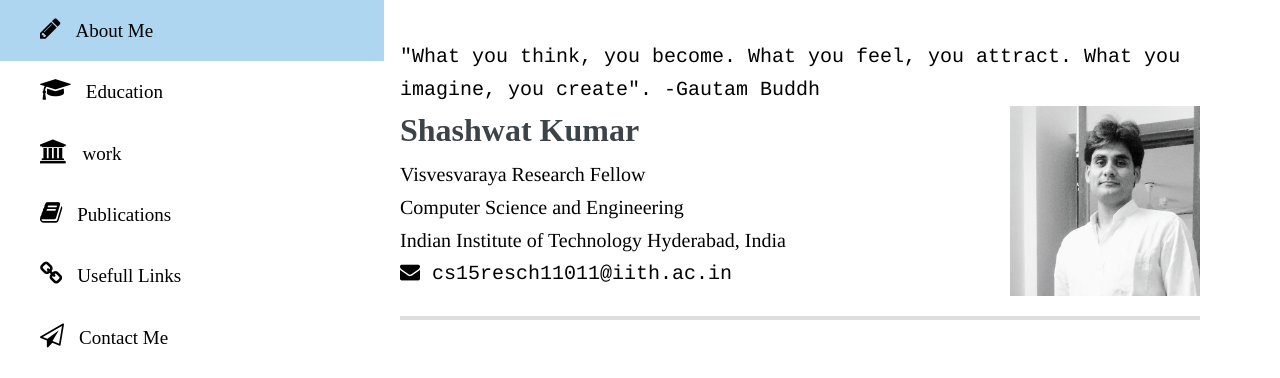
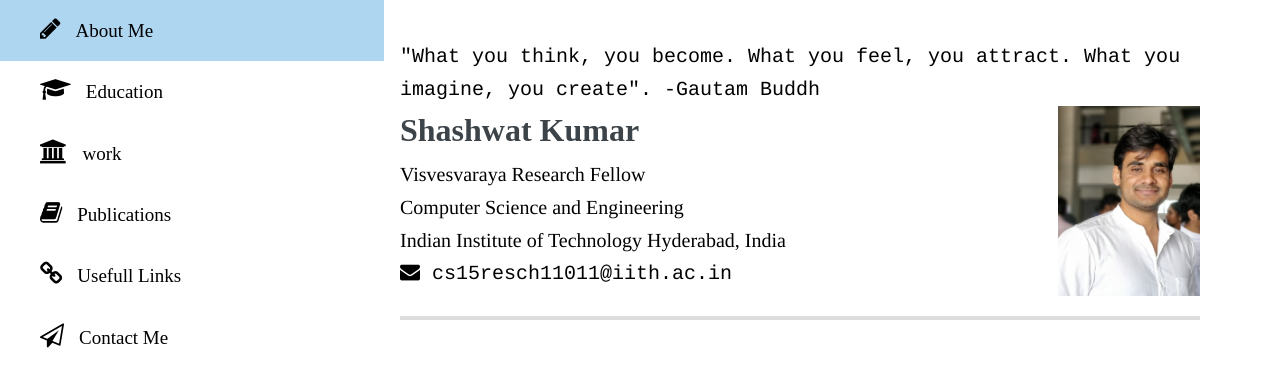
Before and after one commit to Shashwat-Kumar-PhD/Shashwat-Kumar-PhD.github.io, a plain HTML site: page index.html in a window 1280 px wide. Shown: the top 378 px of the page. Drawn offline with Linux system fonts and the light colour scheme; files whose address does not match are found by name.

Commit message:
Changed Pic

```diff
--- a/index.html
+++ b/index.html
@@ -93,7 +93,7 @@
                         <div class="col-md-12">
                             <p class="email">"What you think, you become. What you feel, you attract. What you imagine, you create". -Gautam Buddh</p>
                           <span class="image object">
-                            <img class="side-image" src="img/profile1.jpg" align="right" alt="Shashwat Kumar"/>
+                            <img class="side-image" src="img/ProfilePic.jpg" align="right" alt="Shashwat Kumar"/>
                           </span>
                             <h4 class="widget-title">Shashwat Kumar</h4>
                             <!--<div class="about-image">
```
Also changed, not shown: img/1.jpg (deleted), img/2.jpg (deleted), img/3.jpg (deleted), img/4.jpg (deleted), img/5.jpg (deleted), img/6.jpg (deleted), img/7.jpg (deleted), img/8.jpg (deleted), img/ProfilePic.jpg (added), img/profile.jpg (deleted).
